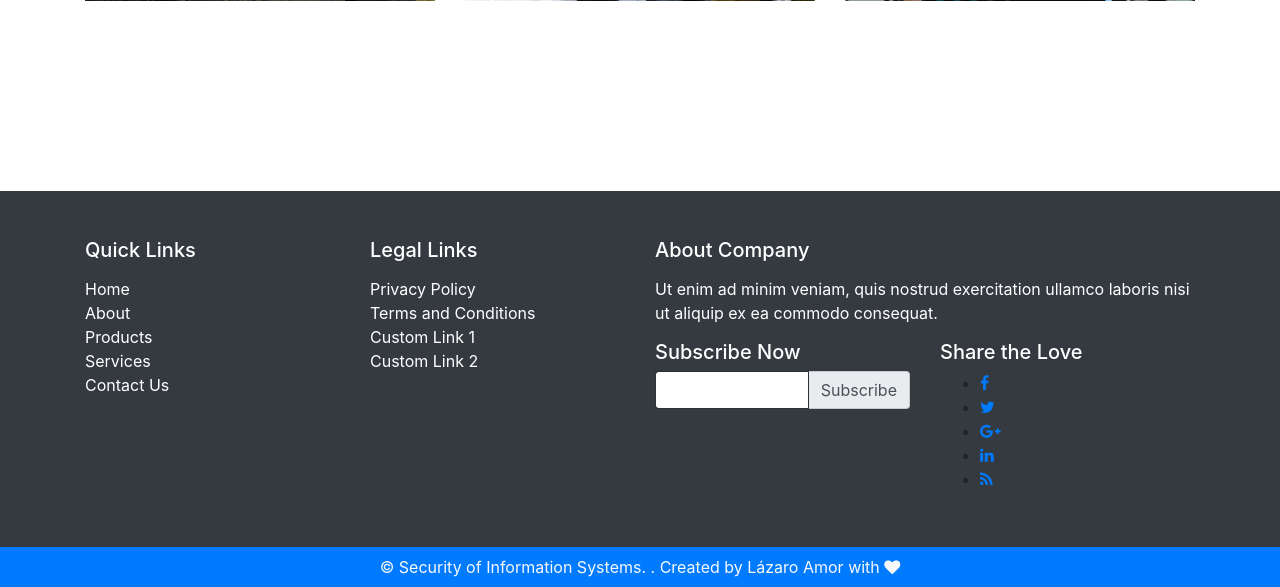
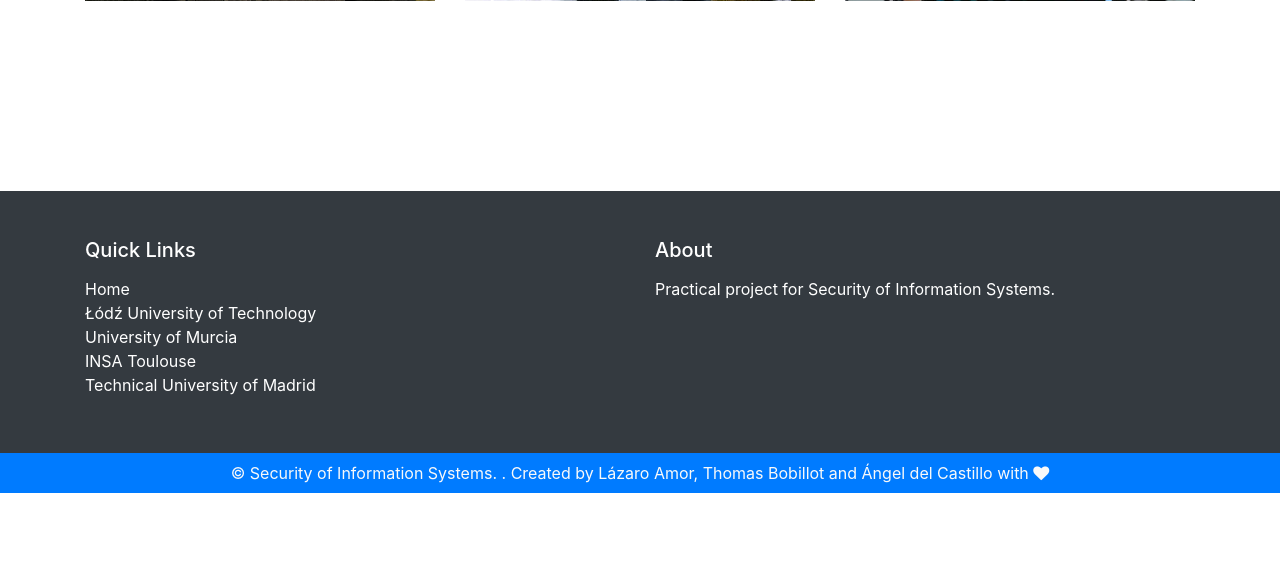
Before and after one commit to lazaropower/securityweb, a CodeIgniter app: page /securityweb/index.php/general/index in a window 1280 px wide. Shown: the part 2039-2626 px from the top of the page. After the commit the page ends 2532 px from the top, so only its background shows below. Run offline with CodeIgniter, Linux system fonts and the light colour scheme; some libraries are stand-ins or nearby versions.

Commit message:
complete modals and tidy up footer

```diff
--- a/application/controllers/General.php
+++ b/application/controllers/General.php
@@ -105,6 +105,7 @@ class General extends CI_Controller {
             $this->parser->parse('general/results', $data);
         } else {
             //We obtain all the results and then the exactly router we're looking for, in $data
+            //Called only after search($id=false) has been called and the results have been showed
             $array = $this->session->userdata('results');
 
             $data = array (
--- a/application/views/footer.php
+++ b/application/views/footer.php
@@ -4,65 +4,35 @@
 <section class="footer-section bg-dark pt-5">
     <div class="container pb-3">
         <div class="row">
-            <div class="col-md-3">
+            <div class="col">
                 <div class="about-box text-white">
                     <h5 class="mb-3">Quick Links</h5>
                     <ul class="list-unstyled">
-                        <li><a href="#" class="text-white">Home</a></li>
-                        <li><a href="#" class="text-white">About</a></li>
-                        <li><a href="#" class="text-white">Products</a></li>
-                        <li><a href="#" class="text-white">Services</a></li>
-                        <li><a href="#" class="text-white">Contact Us</a></li>
+                        <li><a href="/" class="text-white">Home</a></li>
+                        <li><a href="https://www.p.lodz.pl/en" class="text-white">Łódź University of Technology</a></li>
+                        <li><a href="https://www.um.es/en/web/iwp/inicio" class="text-white">University of Murcia</a></li>
+                        <li><a href="https://www.insa-toulouse.fr/en/index.html" class="text-white">INSA Toulouse</a></li>
+                        <li><a href="http://www.upm.es/internacional" class="text-white">Technical University of Madrid</a></li>
                     </ul>
                 </div>
             </div>
-            <div class="col-md-3">
-                <div class="about-box text-white">
-                    <h5 class="mb-3">Legal Links</h5>
-                    <ul class="list-unstyled">
-                        <li><a href="#" class="text-white">Privacy Policy</a></li>
-                        <li><a href="#" class="text-white">Terms and Conditions</a></li>
-                        <li><a href="#" class="text-white">Custom Link 1</a></li>
-                        <li><a href="#" class="text-white">Custom Link 2</a></li>
-                    </ul>
-                </div>
-            </div>
-            <div class="col-md-6">
+            <div class="col">
                 <div class="row">
                     <div class="col-md-12">
                         <div class="about-box text-white">
-                            <h5 class="mb-3">About Company</h5>
-                            <p>Ut enim ad minim veniam, quis nostrud exercitation ullamco laboris nisi ut aliquip ex ea
-                                commodo consequat.</p>
+                            <h5 class="mb-3">About</h5>
+                            <p>Practical project for Security of Information Systems.</p>
                         </div>
                     </div>
-                    <div class="col-md-6">
-                        <h5 class="text-white">Subscribe Now</h5>
-                        <div class="input-group">
-                            <input class="form-control" aria-label="Amount (to the nearest dollar)" type="text">
-                            <span class="input-group-addon">Subscribe</span>
-                        </div>
-                    </div>
-                    <div class="col-md-6">
-                        <h5 class="text-white">
-                            Share the Love
-                        </h5>
-                        <ul class="social-box social-circle">
-                            <li><a href="#" class="fa-box" title="Facebook"><i class="fa fa-facebook"></i></a></li>
-                            <li><a href="#" class="tw-box" title="Twitter"><i class="fa fa-twitter"></i></a></li>
-                            <li><a href="#" class="go-box" title="Google +"><i class="fa fa-google-plus"></i></a></li>
-                            <li><a href="#" class="ld-box" title="Linkedin"><i class="fa fa-linkedin"></i></a></li>
-                            <li><a href="#" class="rss-box" title="Rss"><i class="fa fa-rss"></i></a></li>
-                        </ul>
-                    </div>
+
                 </div>
             </div>
         </div>
     </div>
     <div class="copy-footer bg-primary py-2 mt-4">
         <div class="container text-center text-light">
-            &copy; Security of Information Systems.</a> <span id="year"></span>. Created by Lázaro Amor with <i
-                class="fa fa-heart"></i>
+            &copy; Security of Information Systems.</a> <span id="year"></span>. Created by Lázaro Amor, Thomas Bobillot
+            and Ángel del Castillo with <i class="fa fa-heart"></i>
         </div>
     </div>
 </section>
--- a/application/views/general/index.php
+++ b/application/views/general/index.php
@@ -308,7 +308,10 @@
                     </button>
                 </div>
                 <div class="modal-body">
-                    <p>TODO: Explain briefly what are bands. </p>
+                    <p>A dual-band router hosts both a 2.4Ghz signal (long range, low to medium speed) and a 5Ghz signal (small range, high to very high speed). A tri-band hosts a 2.4Ghz and two 5Ghz signals.
+                        If you’re alone in your home, a tri-band router will not provide a faster connection than a dual-band router.
+                        Only consider buying a Tri-Band router if a lot of devices need a big media stream.
+                    </p>
                 </div>
                 <div class="modal-footer">
                     <button type="button" class="btn btn-secondary" data-dismiss="modal">Close</button>
@@ -328,7 +331,9 @@
                     </button>
                 </div>
                 <div class="modal-body">
-                    <p>TODO. </p>
+                    <p>More antennas on a router correlates with better signal directionality and optimum speeds. Multiple antennas create several streams for sharing data over radio channels, which brings more bandwidth to your devices.But some criterias can have a bigger impact on bandwidth, so the number of antennas shouldn’t be the first thing you look at on a router
+                        Just try to avoid a router with only 2 antennas for a small office or a big house. Keep also in mind that more than 4 antennas are only useful for really specific uses, you probably don’t need it for your house.
+                    </p>
                 </div>
                 <div class="modal-footer">
                     <button type="button" class="btn btn-secondary" data-dismiss="modal">Close</button>
@@ -348,7 +353,10 @@
                     </button>
                 </div>
                 <div class="modal-body">
-                    <p>TODO. </p>
+                    <p>Each LAN Port allows you to connect a device to your router with a wire. Choosing how many LAN Ports you need is up to you.
+                        For a small office we recommend 3 or 4 LAN Ports at least. For a small house 2 should be enough.
+                        Anyway, if you need more ports, you can always add switches to your wired network.
+                    </p>
                 </div>
                 <div class="modal-footer">
                     <button type="button" class="btn btn-secondary" data-dismiss="modal">Close</button>
@@ -368,7 +376,9 @@
                     </button>
                 </div>
                 <div class="modal-body">
-                    <p>TODO. </p>
+                    <p>Such lists let you permit or deny WiFi access to individual devices based on their MAC addresses. For example, if you notice a guest device that is using too much bandwidth, you can deny WiFi access to it without affecting other guest devices. Or, if you want to maintain strict network security, you can allow only devices with known MAC addresses to connect.
+                        It might not be really useful for your home router.
+                    </p>
                 </div>
                 <div class="modal-footer">
                     <button type="button" class="btn btn-secondary" data-dismiss="modal">Close</button>
@@ -388,7 +398,9 @@
                     </button>
                 </div>
                 <div class="modal-body">
-                    <p>TODO. </p>
+                    <p>Multi-User Multiple-Input Multiple-Output is the ability for your router to transmit to several users simultaneously, instead of just one, or to transfer data using multiple data streams at once and thus increase the speed of the transfer. With this transfer method, a wireless router can "talk" to more than one user at a time on a single wireless radio channel or to one user using multiple data streams on the same channel.
+                        It’s a great way to enhance a lot your Wi-Fi experience, so, unless you only have a tiny budget for your router, you should think about picking a router with this functionality.
+                    </p>
                 </div>
                 <div class="modal-footer">
                     <button type="button" class="btn btn-secondary" data-dismiss="modal">Close</button>
@@ -408,7 +420,9 @@
                     </button>
                 </div>
                 <div class="modal-body">
-                    <p>TODO. </p>
+                    <p>Remote Authentication Dial-In User Service is a networking protocol that provides centralized Authentication, Authorization, and Accounting via user accounts.
+                        It’s a must-have for a small office or for a connected home, but you probably don’t need it for your “standard” home.
+                    </p>
                 </div>
                 <div class="modal-footer">
                     <button type="button" class="btn btn-secondary" data-dismiss="modal">Close</button>
```
Also changed, not shown: 1 other file.
